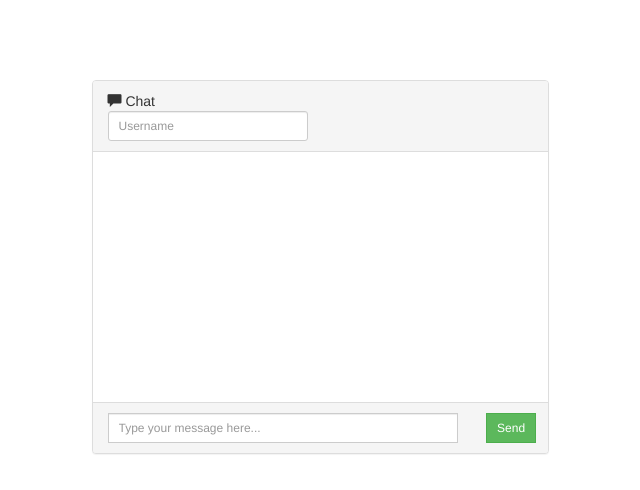
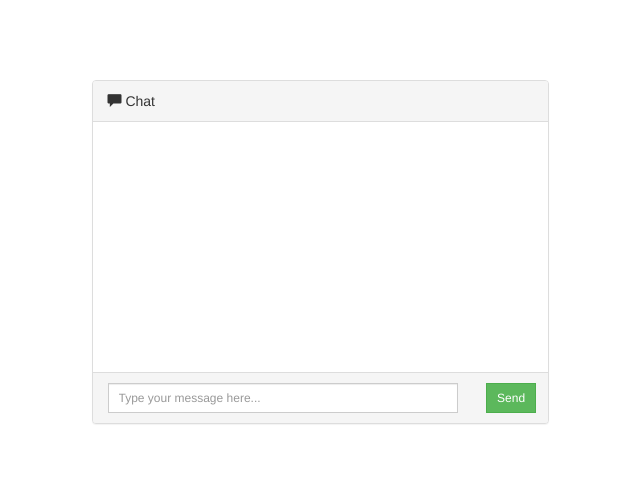
Before and after one commit to devrian/simplechat, a website: page index.html in a window 1280 px wide. Shown: the whole page, without its empty margins (271-911 px from the left). Drawn offline with nearby package versions, Linux system fonts and the light colour scheme; no server answers.

Commit message:
delete user text

```diff
--- a/index.html
+++ b/index.html
@@ -44,10 +44,6 @@
         }
  */
 
-        .user {
-            width: 200px;
-        }
-
         .chat li .chat-body p
         {
             margin: 0;
@@ -78,11 +74,6 @@
             <div class="panel panel-default">
                 <div class="panel-heading">
                     <span class="glyphicon glyphicon-comment"></span> Chat
-                    <div class="user">
-                        <form>
-                            <input type="text" id="user_name" placeholder="Username" class="form-control input-sm">
-                        </form>
-                    </div>
                 </div>
                 <div class="panel-body">
                     <ul class="chat" id="messages">
```
